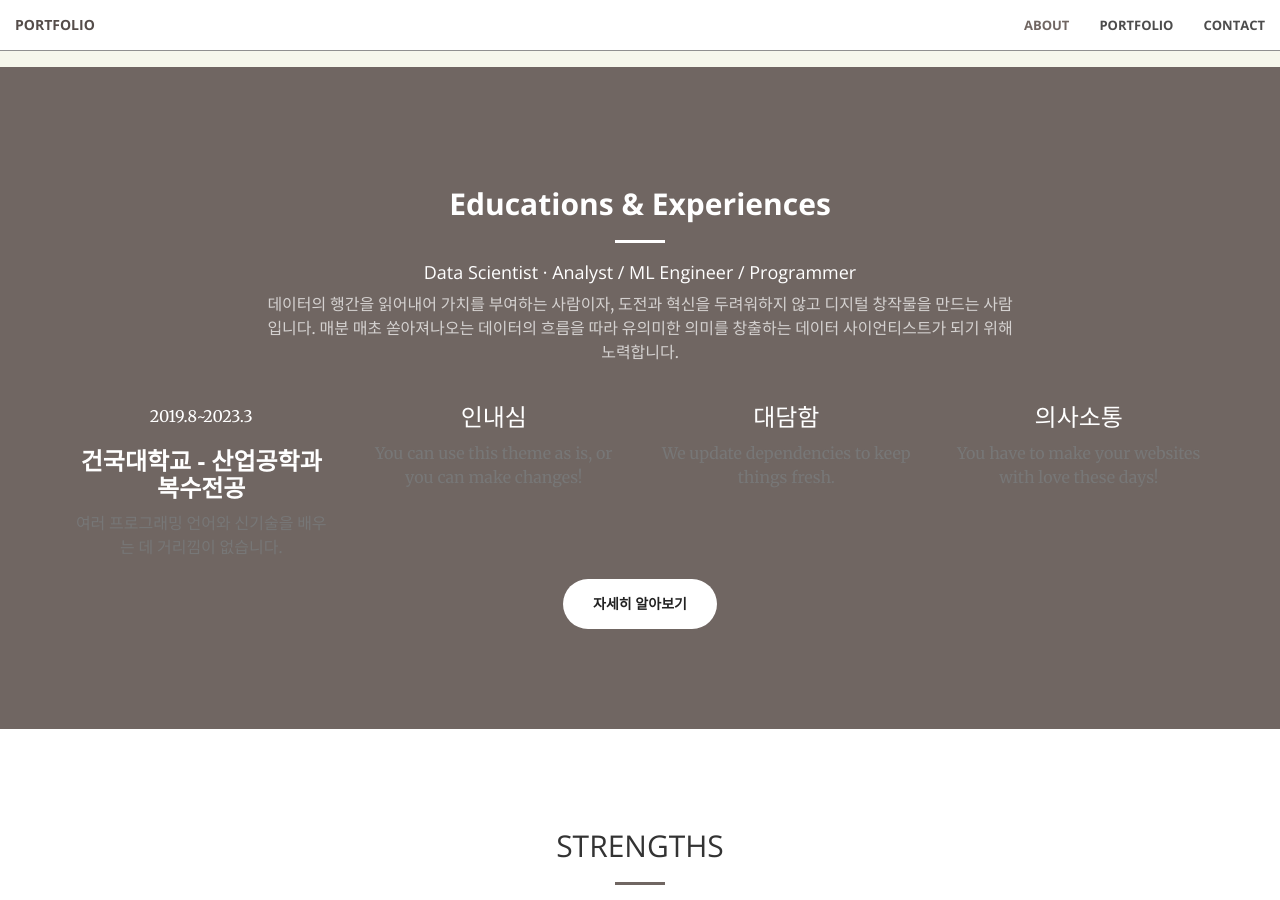
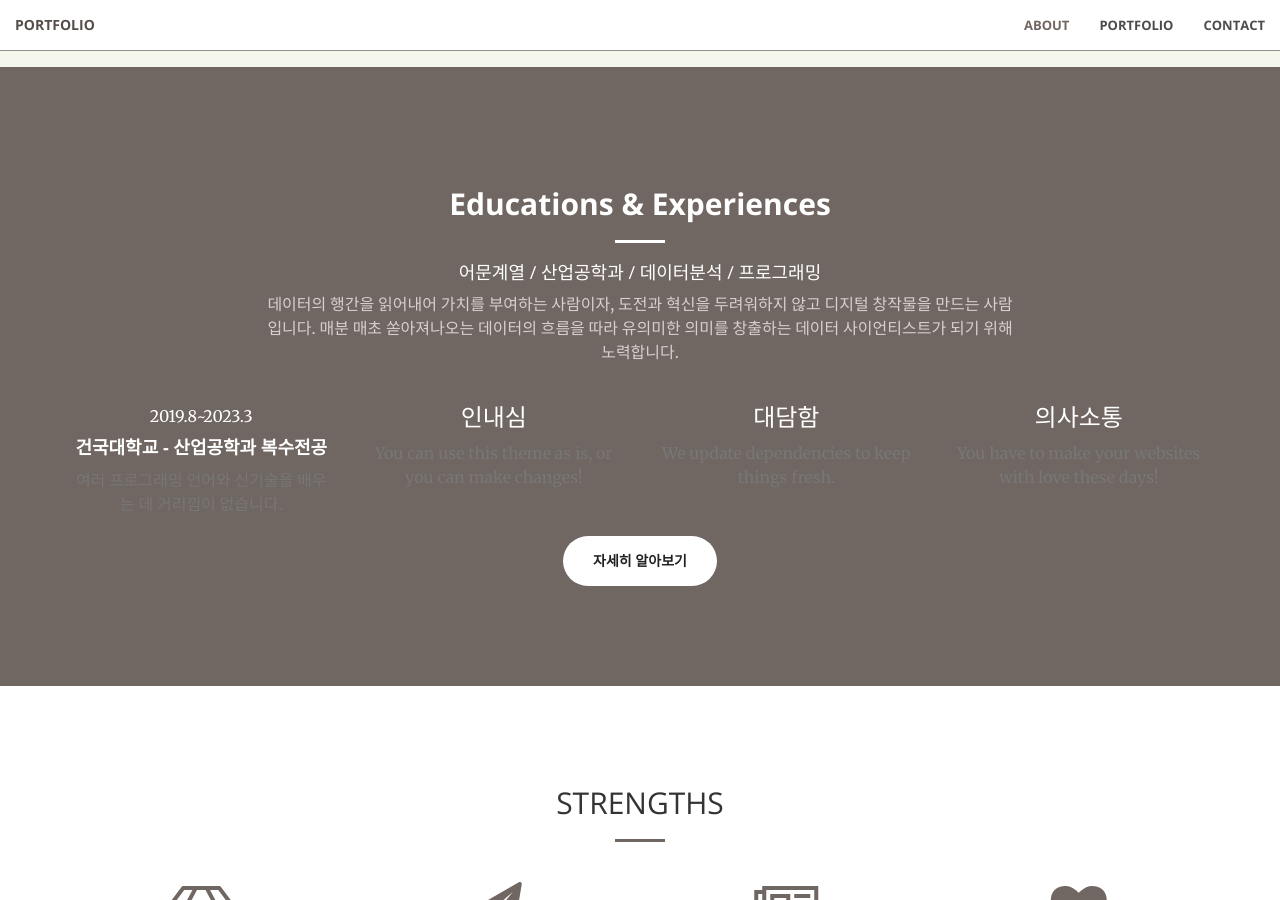
Before and after one commit to ymdev2023/ymdev2023.github.io, a Jekyll site: the page built from index.html, in a window 1280 px wide and 900 px high, scrolled down 1725 px. Built offline with Jekyll 4.4.1, drawn with Linux system fonts in a browser that asks for light colours.

Commit message:
Update education-experience.html

```diff
--- a/_includes/education-experience.html
+++ b/_includes/education-experience.html
@@ -6,7 +6,7 @@
                 <p></p>
                 <h2 class="section-heading"><b>Educations & Experiences</b></h2>
                 <hr class="light">
-                <h4> Data Scientist · Analyst / ML Engineer / Programmer </h4>
+                <h4> 어문계열 / 산업공학과 / 데이터분석 / 프로그래밍 </h4>
                 <p class="text-faded">데이터의 행간을 읽어내어 가치를 부여하는 사람이자, 도전과 혁신을 두려워하지 않고 디지털 창작물을 만드는 사람입니다. 매분 매초 쏟아져나오는 데이터의 흐름을 따라 유의미한 의미를 창출하는 데이터 사이언티스트가 되기 위해 노력합니다.</p>
             </div>
 
@@ -17,7 +17,7 @@
             <div class="col-lg-3 col-md-6 text-center">
                 <div class="service-box">
                     <p>2019.8~2023.3</p>
-                    <h3><b>건국대학교 - 산업공학과 복수전공</b></h3>
+                    <h4><b>건국대학교 - 산업공학과 복수전공</b></h4>
                     <p class="text-muted">여러 프로그래밍 언어와 신기술을 배우는 데 거리낌이 없습니다.</p>
                 </div>
             </div>
```
